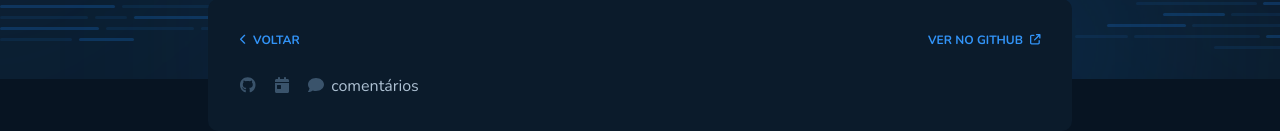
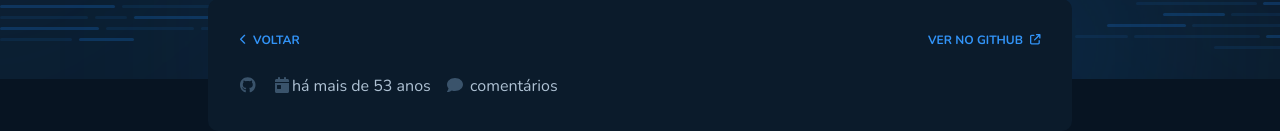
Before and after one commit to PatricFonseca/ignite-github-blog, a React (Vite) app: page /publications/1 in a window 1280 px wide. Shown: the part 217-348 px from the top of the page. Built offline with nearby package versions, Linux system fonts and the light colour scheme; no server answers.

Commit message:
feat: added hook useFormattedDate

```diff
--- a/src/components/PublicationsGallery/index.tsx
+++ b/src/components/PublicationsGallery/index.tsx
@@ -1,30 +1,29 @@
 import { useContext } from 'react'
-import { format, formatDistanceToNow } from 'date-fns'
 import { Container, PublicationHeader, PublicationItem } from './styles'
 import { PublicationContext } from '../../contexts/publicationsContext'
-import ptBR from 'date-fns/locale/pt-BR'
+import useFormattedDate from '../../hooks/useFormattedDate'
+// import { title } from 'process'
+// import { time } from 'console'
 
 function PublicationsGallery() {
   const { publications } = useContext(PublicationContext)
+
+  function PublicationDate({ date }: { date: Date }) {
+    const { dateFormatted, dateRelativeToNow: createdAtRelativeToNow } =
+      useFormattedDate(date)
+
+    return (
+      <time title={dateFormatted} dateTime={date.toISOString()}>
+        {createdAtRelativeToNow}
+      </time>
+    )
+  }
+
   return (
     <Container>
       {publications.map((publication) => {
         const text = publication.shortBody
         const characterLimit = 440
-        const dataFormatted = format(
-          publication.createdAt,
-          "d 'de' LLLL 'às' HH:mm'h'",
-          {
-            locale: ptBR,
-          },
-        )
-        const createdAtRelativeToNow = formatDistanceToNow(
-          publication.createdAt,
-          {
-            locale: ptBR,
-            addSuffix: true,
-          },
-        )
 
         if (text?.length > characterLimit) {
           // text = text.slice(0, characterLimit) + '...'
@@ -37,12 +36,8 @@ function PublicationsGallery() {
             >
               <PublicationHeader>
                 <h4>{publication.title}</h4>
-                <time
-                  title={dataFormatted}
-                  dateTime={publication.createdAt.toISOString()}
-                >
-                  {createdAtRelativeToNow}
-                </time>
+
+                <PublicationDate date={publication.createdAt} />
               </PublicationHeader>
               <p>{text}</p>
               {/* <Markdown>{text}</Markdown> */}
--- /dev/null
+++ b/src/hooks/useFormattedDate.ts
@@ -0,0 +1,24 @@
+import { format, formatDistanceToNow } from 'date-fns'
+import ptBR from 'date-fns/locale/pt-BR'
+
+function useFormattedDate(date: Date) {
+  const dateI = new Date(date)
+  if (!dateI) {
+    return {
+      dateFormatted: '',
+      dateRelativeToNow: '',
+    }
+  } else {
+    return {
+      dateFormatted: format(dateI, "d 'de' LLLL 'às' HH:mm'h'", {
+        locale: ptBR,
+      }),
+      dateRelativeToNow: formatDistanceToNow(dateI, {
+        locale: ptBR,
+        addSuffix: true,
+      }),
+    }
+  }
+}
+
+export default useFormattedDate
--- a/src/pages/Home/index.tsx
+++ b/src/pages/Home/index.tsx
@@ -26,7 +26,6 @@ export function Home() {
   async function getUserProfile() {
     const response = await api.get('users/patricfonseca')
 
-    console.log(response.data)
     setUserProfile(response.data.login)
     setCompanyProfile(response.data.company || 'não informada')
     setFollowers(response.data.followers)
--- a/src/pages/Publication/index.tsx
+++ b/src/pages/Publication/index.tsx
@@ -14,11 +14,12 @@ import { api } from '../../libs/axios'
 import { Header } from '../../components/Header'
 import { Actions, Content, Footer, HeaderContainer } from './styles'
 import Markdown from '../../components/Markdown'
+import useFormattedDate from '../../hooks/useFormattedDate'
 
 interface IPublication {
   title: string
   body: string
-  createdAt: string
+  createdAt: Date
   comments: string
   author: string
   link: string
@@ -38,7 +39,7 @@ export function Publication() {
         setPublication({
           title: response.data.title,
           body: response.data.body,
-          createdAt: response.data.createdAt,
+          createdAt: response.data.created_at,
           comments: response.data.comments,
           author: response.data.user.login,
           link: response.data.html_url,
@@ -48,6 +49,11 @@ export function Publication() {
         console.log(error)
       })
   }, [params])
+
+  const {
+    dateFormatted: createdAtFormatted,
+    dateRelativeToNow: createdAtRelativeToNow,
+  } = useFormattedDate(publication?.createdAt || 0)
 
   return (
     <>
@@ -90,7 +96,9 @@ export function Publication() {
               icon={faCalendarDay}
               color={theme['light-steelblue-200']}
             />
-            <span>{publication.createdAt}</span>
+            <time title={createdAtFormatted} dateTime={createdAtFormatted}>
+              {createdAtRelativeToNow}
+            </time>
             {/* há 1 dia */}
           </div>
           <div>
--- a/src/pages/Publication/styles.ts
+++ b/src/pages/Publication/styles.ts
@@ -47,7 +47,8 @@ export const Footer = styled.footer`
   gap: 1rem;
   margin-top: 1.4rem;
 
-  span {
+  span,
+  time {
     margin-top: 0.5rem;
     font-size: 1rem;
     font-weight: 400;
@@ -55,7 +56,8 @@ export const Footer = styled.footer`
     color: ${(props) => props.theme['gray-400']};
   }
 
-  span {
+  span,
+  time {
     margin-left: 0.2rem;
   }
 `
```
